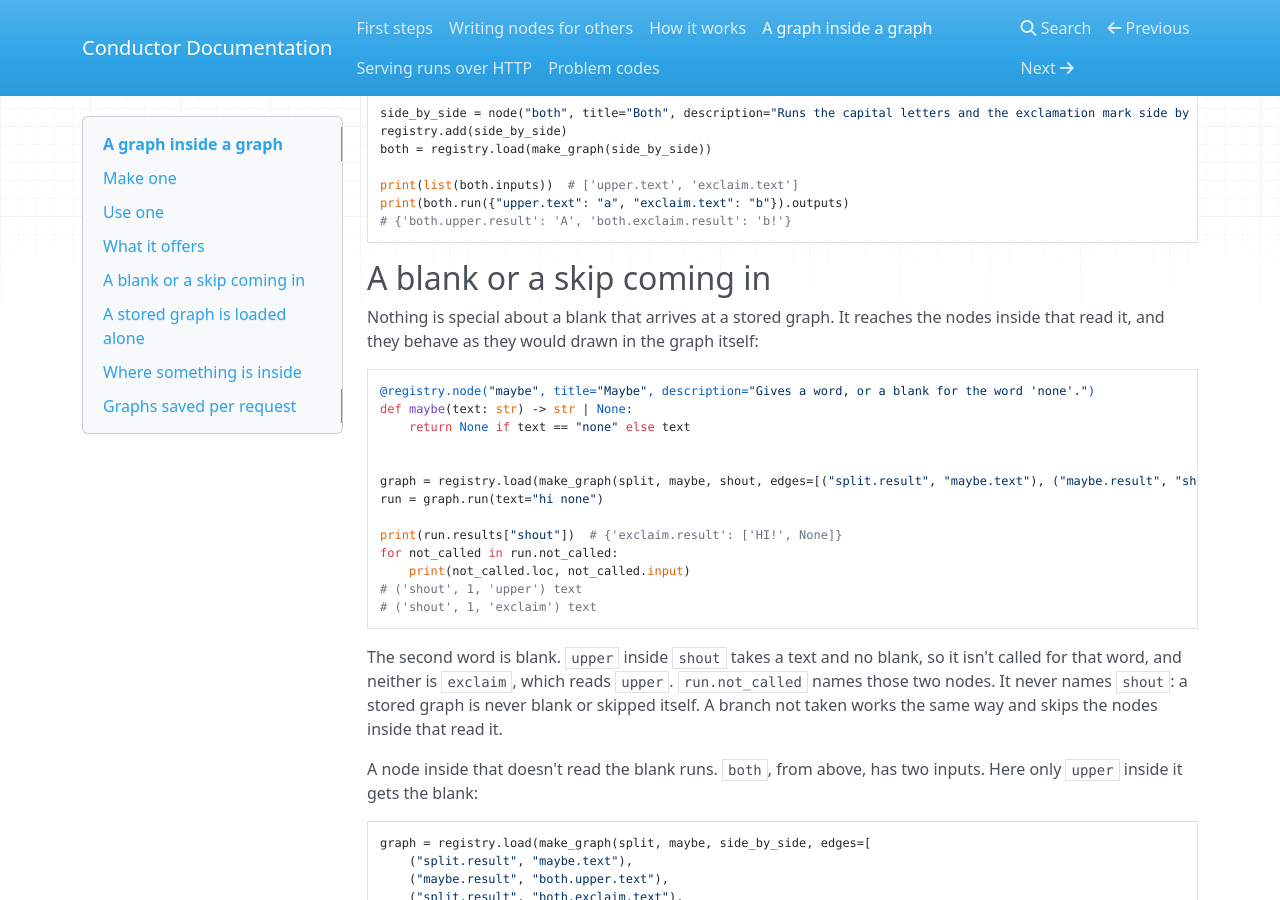
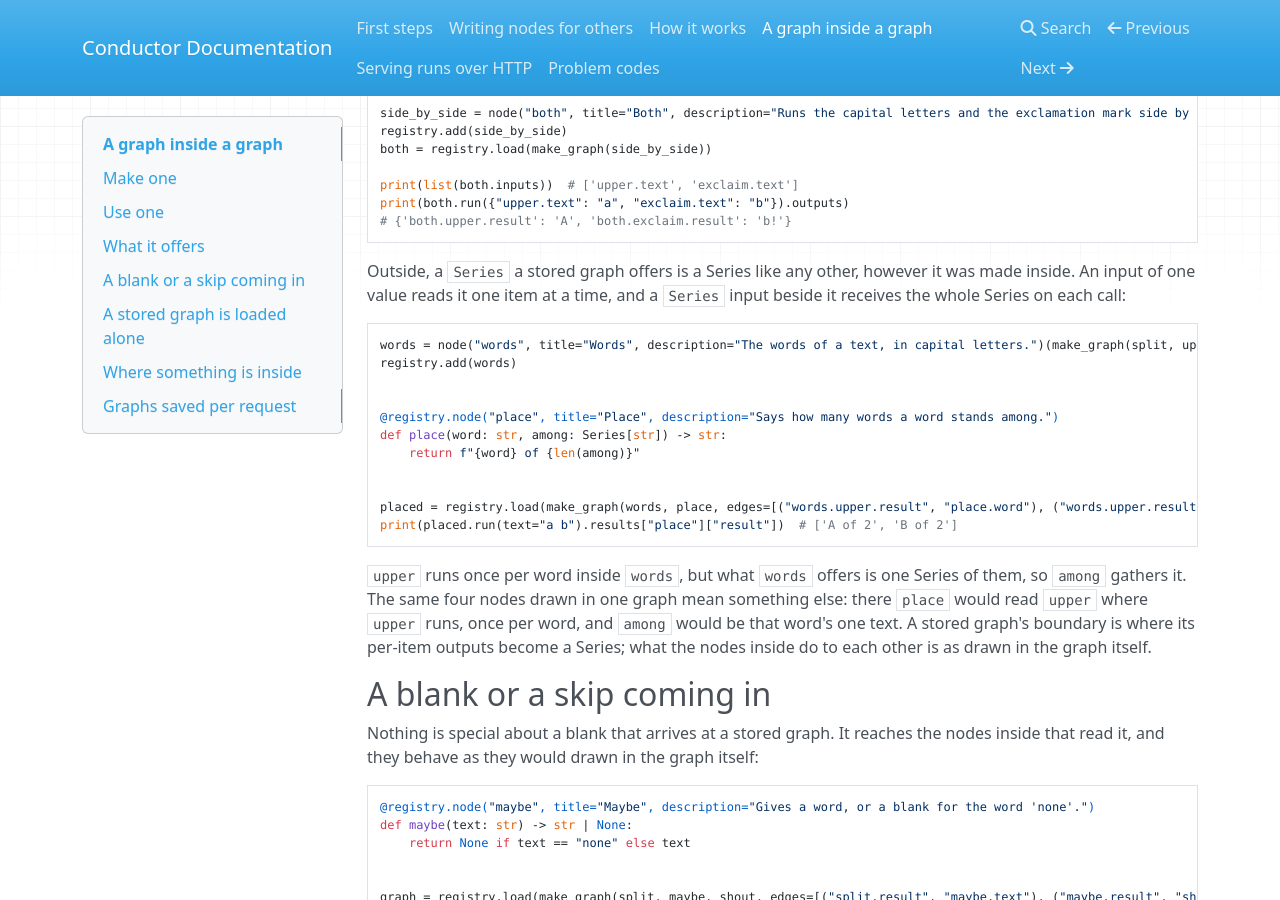
Before and after one commit to syv-ai/conductor, an MkDocs documentation site: the page built from docs/embedded-graphs.md, in a window 1280 px wide and 900 px high, scrolled down 1625 px. Built offline with MkDocs 1.6.1, drawn with Linux system fonts in a browser that asks for light colours; nearby versions of some CDN libraries.

Commit message:
docs(embedded): outside a stored graph a Series it offers is a Series like any other
An output made per item inside is offered as a Series, and a Series input
beside its own items receives the whole of it on each call, with the
graph that shows it run as a doc test. The same nodes drawn in one graph
mean something else there, which the page says.

````diff
--- a/docs/embedded-graphs.md
+++ b/docs/embedded-graphs.md
@@ -83,6 +83,28 @@ print(list(both.inputs))  # ['upper.text', 'exclaim.text']
 print(both.run({"upper.text": "a", "exclaim.text": "b"}).outputs)
 # {'both.upper.result': 'A', 'both.exclaim.result': 'b!'}
 ```
+
+Outside, a `Series` a stored graph offers is a Series like any other, however it was made inside. An input of
+one value reads it one item at a time, and a `Series` input beside it receives the whole Series on each call:
+
+```python
+words = node("words", title="Words", description="The words of a text, in capital letters.")(make_graph(split, upper, edges=[("split.result", "upper.text")]))
+registry.add(words)
+
+
+@registry.node("place", title="Place", description="Says how many words a word stands among.")
+def place(word: str, among: Series[str]) -> str:
+    return f"{word} of {len(among)}"
+
+
+placed = registry.load(make_graph(words, place, edges=[("words.upper.result", "place.word"), ("words.upper.result", "place.among")]))
+print(placed.run(text="a b").results["place"]["result"])  # ['A of 2', 'B of 2']
+```
+
+`upper` runs once per word inside `words`, but what `words` offers is one Series of them, so `among` gathers it.
+The same four nodes drawn in one graph mean something else: there `place` would read `upper` where `upper` runs,
+once per word, and `among` would be that word's one text. A stored graph's boundary is where its per-item
+outputs become a Series; what the nodes inside do to each other is as drawn in the graph itself.
 
 ## A blank or a skip coming in
 
````
